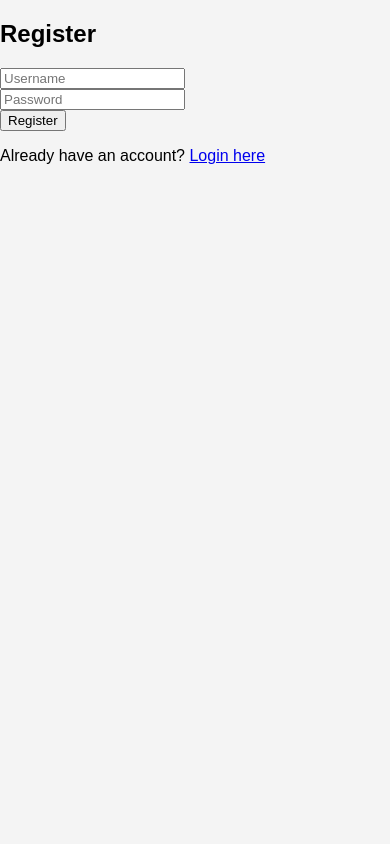
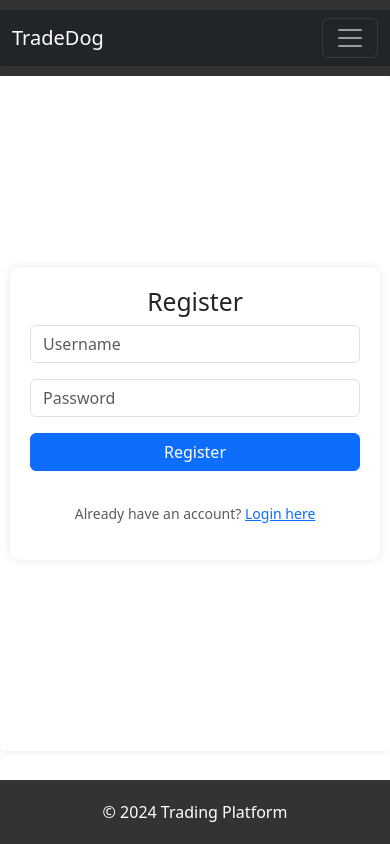
Before and after one commit to rogerthat1729/stock-analyzer, a Flask app: page /register in a window 390 px wide. Run offline with Flask 3, Linux system fonts and the light colour scheme.

Commit message:
Improved Login and Register Added Carosal to front page

```diff
--- a/ourapp.py
+++ b/ourapp.py
@@ -91,7 +91,7 @@ def register():
         db.session.commit()
 
         flash('Registration successful! Please login.')
-        return redirect(url_for('home'))
+        return redirect(url_for('login'))
     return render_template('register.html')
 
 @app.route('/login', methods=['GET', 'POST'])
--- a/static/style.css
+++ b/static/style.css
@@ -32,9 +32,8 @@ nav ul li a {
 }
 
 main {
-    padding: 20px;
-}
-
+    padding-bottom: 60px; /* Adjust as necessary to match the footer height */
+  }
 main section {
     margin-bottom: 20px;
     background: #fff;
@@ -44,12 +43,43 @@ main section {
 }
 
 footer {
+    position: fixed;
+    left: 0;
+    bottom: 0;
+    width: 100%;
     text-align: center;
-    padding: 20px 0;
-    background: #333;
-    color: #fff;
-}
+    background: #333; /* Or any color/theme you prefer */
+    color: white; /* Text color */
+    padding: 20px 0; /* Padding for aesthetics */
+  }
+
 
 footer p {
     margin: 0;
 }
+
+
+
+.main-section {
+    display: flex;
+    justify-content: center;
+    align-items: center;
+    min-height: 100vh; /* Adjust height to make the form vertically centered */
+  }
+  .form-container {
+    width: 100%;
+    max-width: 400px; /* Adjust width as per your requirement */
+    padding: 20px;
+    box-shadow: 0 0 10px rgba(0,0,0,0.1); /* Optional: for shadow */
+    border-radius: 10px;
+    background: white; /* Optional: for background */
+  }
+  .form-field {
+    margin-bottom: 16px; /* Spacing between fields, adjust as needed */
+  }
+  .btn-primary {
+    width: 100%; /* Make the button full width */
+  }
+  .form-text {
+    margin-top: 16px; /* Spacing after the button, adjust as needed */
+  }
--- a/templates/base.html
+++ b/templates/base.html
@@ -61,5 +61,13 @@
     </footer>
     <!-- Bootstrap 5 JS Bundle (includes Popper.js) -->
     <script src="https://cdn.jsdelivr.net/npm/bootstrap@5.3.2/dist/js/bootstrap.bundle.min.js" integrity="sha384-C6RzsynM9kWDrMNeT87bh95OGNyZPhcTNXj1NW7RuBCsyN/o0jlpcV8Qyq46cDfL" crossorigin="anonymous"></script>
+
+    <script>
+      document.addEventListener('DOMContentLoaded', function () {
+        var myCarousel = document.querySelector('#carouselExampleCaptions');
+        var carousel = new bootstrap.Carousel(myCarousel);
+      });
+    </script>
+
   </body>
 </html>
--- a/templates/register.html
+++ b/templates/register.html
@@ -1,34 +1,49 @@
-<!DOCTYPE html>
-<html>
-<head>
-    <meta charset="UTF-8">
-    <meta name="viewport" content="width=device-width, initial-scale=1.0">
-    <title>Trading Platform</title>
-    <link rel="stylesheet" href="{{ url_for('static', filename='style.css') }}">
-</head>
-<body>
-    {% with messages = get_flashed_messages() %}
-        {% if messages %}
-                {% for message in messages %}
-                    <p>{{ message }}</p>
-                {% endfor %}
-        {% endif %}
-    {% endwith %}
-
-    <div class="form-container">
-        <h2>Register</h2>
-        <form action="/register" method="post">
-            <div class="form-group">
-                <input type="text" name="username" placeholder="Username" required>
-            </div>
-            <div class="form-group">
-                <input type="password" name="password" placeholder="Password" required>
-            </div>
-            <div class="form-group">
-                <button type="submit">Register</button>
-            </div>
-        </form>
-        <p>Already have an account? <a href="/login">Login here</a></p>
-    </div>
-</body>
-</html>
+{% extends "base.html" %}
+{% block css %}
+    <!-- Bootstrap 5 CSS -->
+    <link href="https://cdn.jsdelivr.net/npm/bootstrap@5.3.2/dist/css/bootstrap.min.css" rel="stylesheet">
+    <title>Register</title>
+    <!-- Custom CSS -->
+    <style>
+        .main-section {
+            display: flex;
+            justify-content: center;
+            align-items: center;
+            min-height: 80vh; /* Adjust height to make the form vertically centered */
+        }
+        .form-container {
+            width: 100%;
+            max-width: 400px; /* Adjust width as per your requirement */
+            padding: 20px;
+            box-shadow: 0 0 10px rgba(0,0,0,0.1); /* Optional: for shadow */
+            border-radius: 10px;
+            background: white; /* Optional: for background */
+        }
+        .form-field {
+            margin-bottom: 16px; /* Spacing between fields, adjust as needed */
+        }
+        .btn-primary {
+            width: 100%; /* Make the button full width */
+        }
+        .form-text {
+            margin-top: 16px; /* Spacing after the button, adjust as needed */
+        }
+    </style>
+    {% endblock %}
+    {% block content %}
+    <section class="main-section">
+        <div class="form-container">
+            <h2 class="text-center">Register</h2>
+            <form action="/register" method="post" class="g-3">
+                <div class="form-field">
+                    <input type="text" class="form-control" id="inlineFormInputGroupUsername" placeholder="Username" name="username" required>
+                </div>
+                <div class="form-field">
+                    <input type="password" class="form-control" id="inlineFormInputGroupPassword" placeholder="Password" name="password" required>
+                </div>
+                <button type="submit" class="btn btn-primary form-field">Register</button>
+                <p class="text-center form-text">Already have an account? <a href="/login">Login here</a></p>
+            </form>
+        </div>
+    </section>
+    {% endblock %}
```
Also changed, not shown: templates/index.html (+49 -1 lines), templates/login.html (+45 -13 lines), templates/plot.html (+9 -12 lines), templates/register2.html (added, +105 -0 lines), instance/users.db (added), templates/image1.png (added), templates/img3.png (added), 1 other file.
